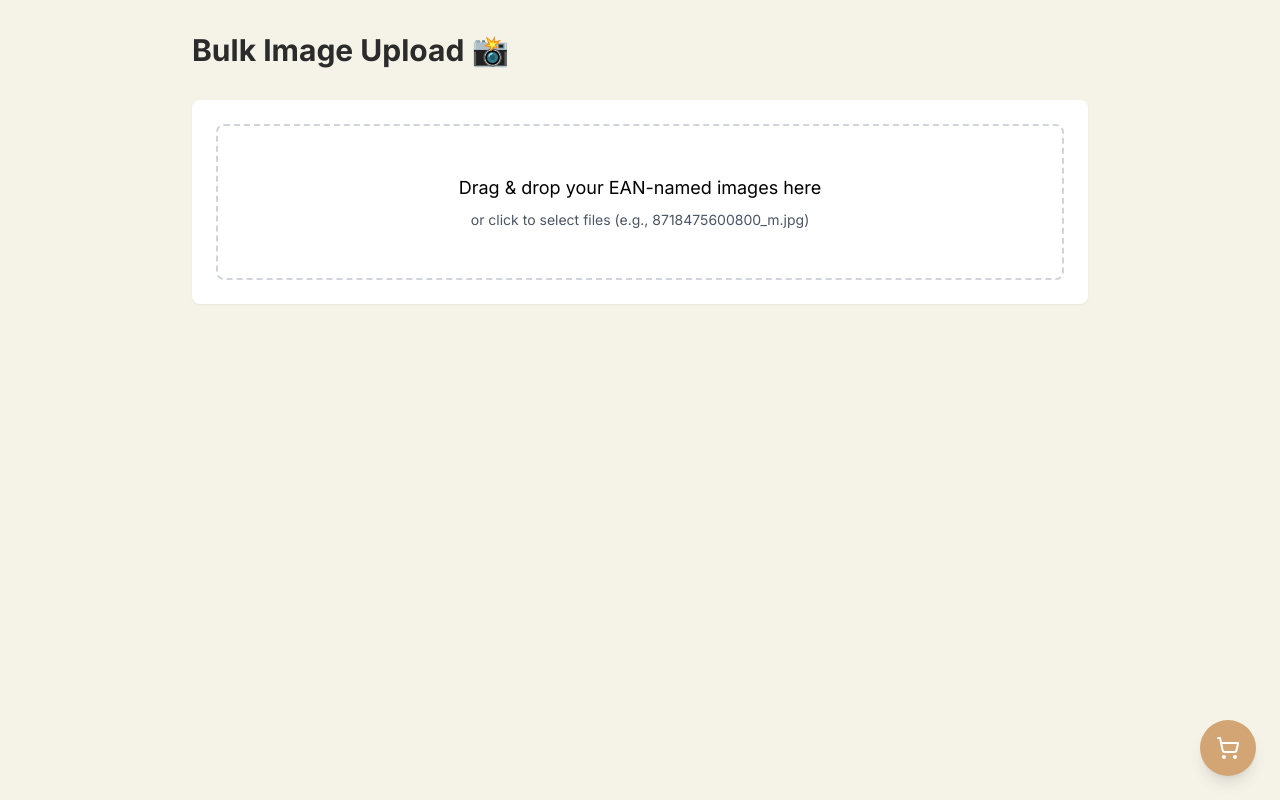
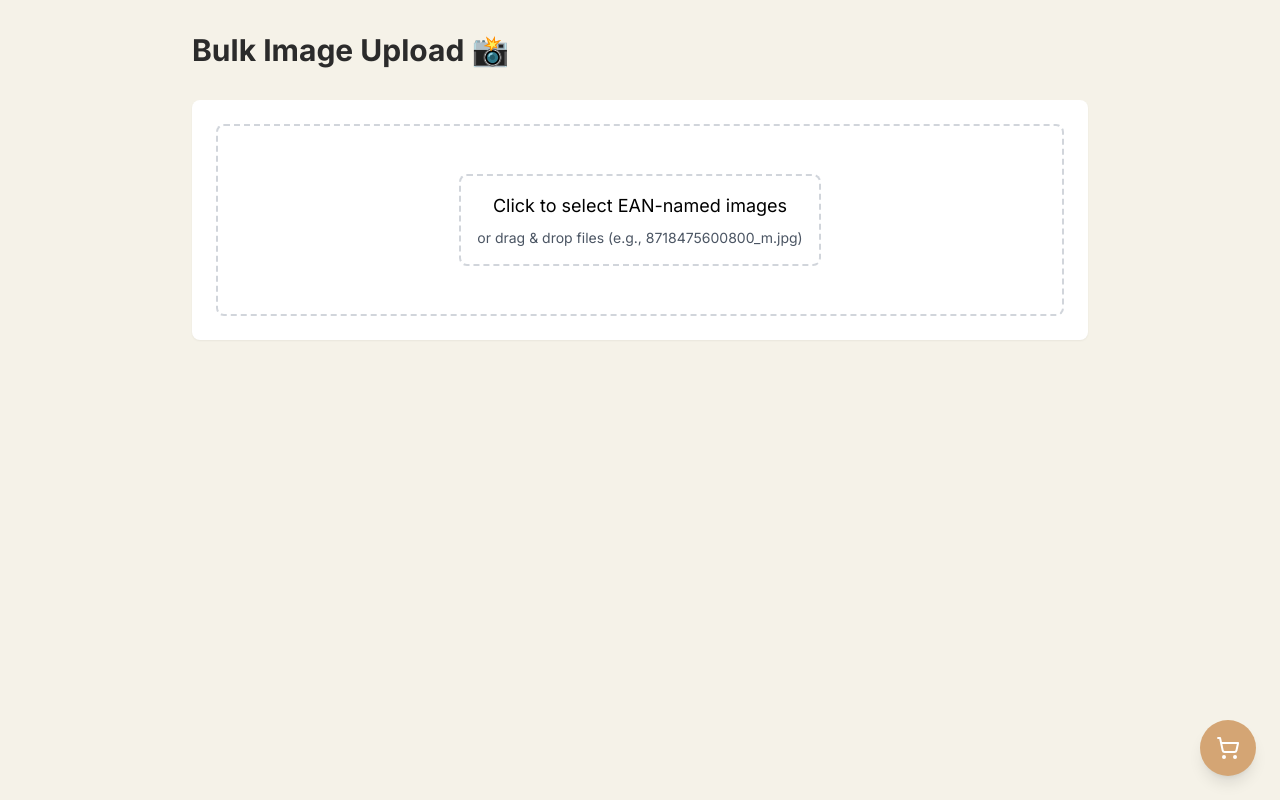
Before and after one commit to Nomac09/liquidation-nord, a Next.js app: page /ayooshi/upload-images in a window 1280 px wide. Built offline with nearby package versions, Linux system fonts and the light colour scheme.

Commit message:
Remove react-dropzone dependency - use native file input

```diff
--- a/app/ayooshi/upload-images/page.tsx
+++ b/app/ayooshi/upload-images/page.tsx
@@ -1,25 +1,27 @@
 'use client'
 
-import { useState, useCallback } from 'react'
-import { useDropzone } from 'react-dropzone'
+import { useState } from 'react'
 
 export default function BulkImageUpload() {
   const [uploading, setUploading] = useState(false)
-  const [results, setResults] = useState<{
-    matched: number
-    total: number
-    errors: string[]
-  }>({ matched: 0, total: 0, errors: [] })
+  const [results, setResults] = useState({
+    matched: 0,
+    total: 0,
+    errors: [] as string[]
+  })
 
-  const onDrop = useCallback(async (acceptedFiles: File[]) => {
+  const handleFileChange = async (event: React.ChangeEvent<HTMLInputElement>) => {
+    const files = event.target.files
+    if (!files || files.length === 0) return
+
     setUploading(true)
-    setResults({ matched: 0, total: acceptedFiles.length, errors: [] })
+    setResults({ matched: 0, total: files.length, errors: [] })
 
     try {
       const formData = new FormData()
-      acceptedFiles.forEach(file => {
-        formData.append('images', file)
-      })
+      for (let i = 0; i < files.length; i++) {
+        formData.append('images', files[i])
+      }
 
       const response = await fetch('/api/upload-images-bulk', {
         method: 'POST',
@@ -37,28 +39,20 @@ export default function BulkImageUpload() {
       } else {
         setResults({
           matched: 0,
-          total: acceptedFiles.length,
+          total: files.length,
           errors: [data.error || 'Upload failed']
         })
       }
     } catch (error) {
       setResults({
         matched: 0,
-        total: acceptedFiles.length,
+        total: files.length,
         errors: ['Network error during upload']
       })
     } finally {
       setUploading(false)
     }
-  }, [])
-
-  const { getRootProps, getInputProps, isDragActive } = useDropzone({
-    onDrop,
-    accept: {
-      'image/*': ['.jpg', '.jpeg', '.png', '.webp']
-    },
-    multiple: true
-  })
+  }
 
   return (
     <div className="min-h-screen bg-beige p-8">
@@ -68,33 +62,37 @@ export default function BulkImageUpload() {
         </h1>
 
         <div className="bg-white rounded-lg shadow-sm p-6 mb-6">
-          <div
-            {...getRootProps()}
-            className={`border-2 border-dashed rounded-lg p-12 text-center cursor-pointer transition-colors
-              ${isDragActive ? 'border-oak bg-oak/5' : 'border-gray-300 hover:border-oak'}`}
+          <div className="border-2 border-dashed border-gray-300 rounded-lg p-12 text-center">
+            <input
+              type="file"
+              multiple
+              accept="image/*"
+              onChange={handleFileChange}
+              className="hidden"
+              id="image-upload"
+              disabled={uploading}
+            />
+            <label
+              htmlFor="image-upload"
+              className={`cursor-pointer inline-block p-4 rounded-lg border-2 border-dashed transition-colors
+                ${uploading ? 'border-gray-200 text-gray-400' : 'border-gray-300 hover:border-oak hover:bg-oak/5'}`}
             >
-            <input {...getInputProps()} />
-            {isDragActive ? (
-              <p className="text-lg">Drop the images here...</p>
+              {uploading ? (
+                <div className="flex items-center justify-center">
+                  <div className="animate-spin rounded-full h-6 w-6 border-b-2 border-oak mr-3"></div>
+                  <p>Uploading...</p>
+                </div>
               ) : (
                 <div>
-                <p className="text-lg mb-2">Drag & drop your EAN-named images here</p>
+                  <p className="text-lg mb-2">Click to select EAN-named images</p>
                   <p className="text-sm text-gray-600">
-                  or click to select files (e.g., 8718475600800_m.jpg)
+                    or drag & drop files (e.g., 8718475600800_m.jpg)
                   </p>
                 </div>
               )}
+            </label>
           </div>
         </div>
-
-        {uploading && (
-          <div className="bg-white rounded-lg shadow-sm p-6 mb-6">
-            <div className="flex items-center">
-              <div className="animate-spin rounded-full h-6 w-6 border-b-2 border-oak mr-3"></div>
-              <p>Uploading and matching images...</p>
-            </div>
-          </div>
-        )}
 
         {results.total > 0 && !uploading && (
           <div className="bg-white rounded-lg shadow-sm p-6">
```
Lines whose indentation alone changed are shown as unchanged.
